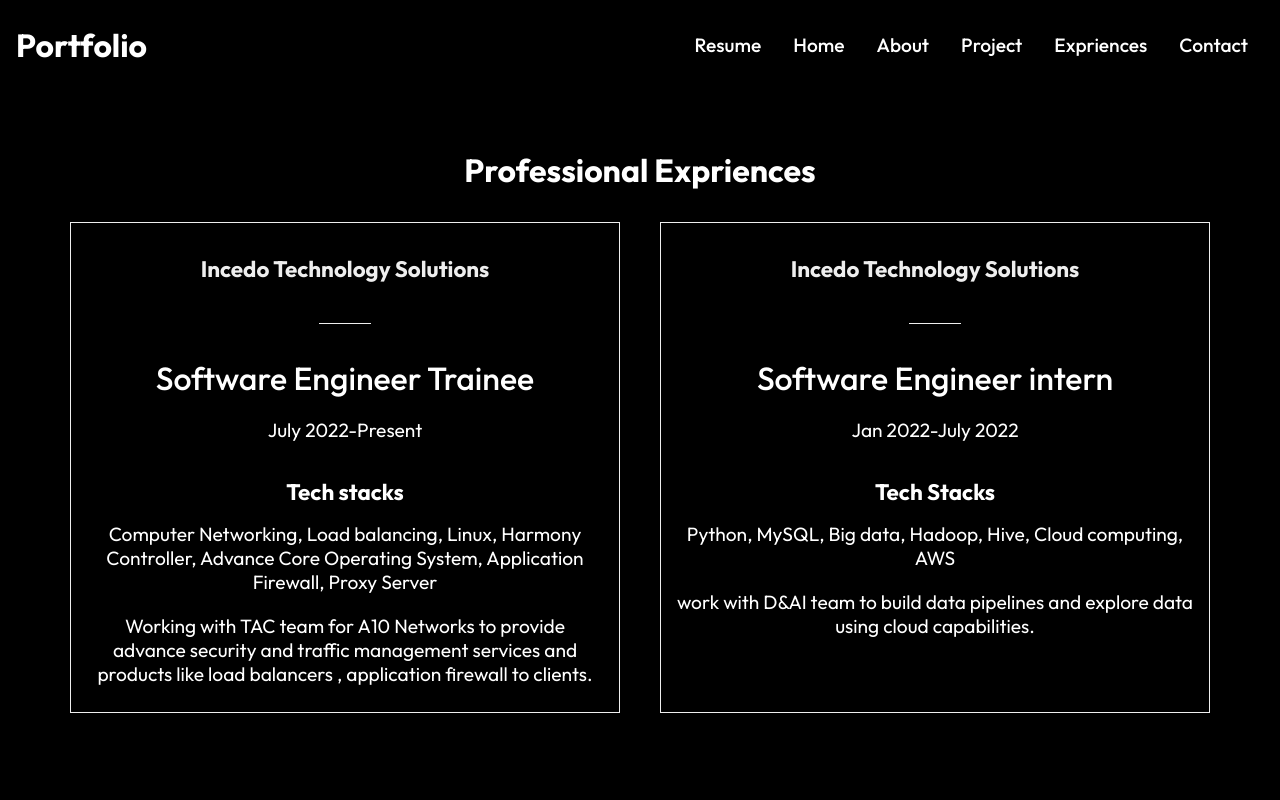
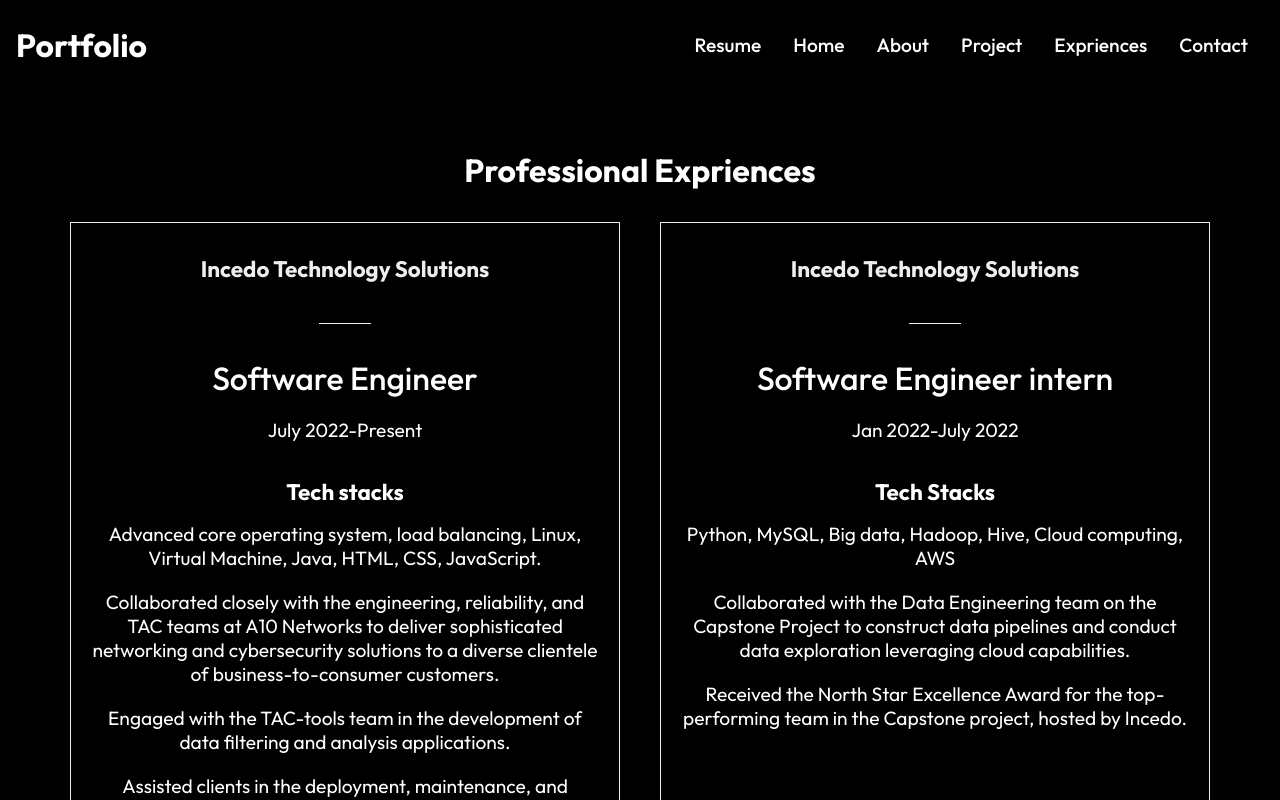
Before and after one commit to krishnendra007/portfolio, a React (Create React App) app: page /expriences in a window 1280 px wide. Shown: the top 800 px of the page. Built offline with nearby package versions, Linux system fonts and the light colour scheme.

Commit message:
Update PricingCard.js

```diff
--- a/src/components/PricingCard.js
+++ b/src/components/PricingCard.js
@@ -12,14 +12,18 @@
           <span className="bar">
 
           </span>
-            <p className="btc">Software Engineer Trainee</p>
+          <p className="btc">Software Engineer </p>
           <p>July 2022-Present</p>
-            <p>  <h3>Tech stacks</h3> Computer Networking, Load balancing, Linux, Harmony Controller, Advance Core Operating System,
-                  Application Firewall, Proxy Server
+
+          <p>  <h3>Tech stacks</h3> Advanced core operating system, load balancing, Linux, Virtual Machine, Java, HTML, CSS, JavaScript.
           </p>
-            <p>Working with TAC team for A10 Networks to provide advance security and traffic management services and products like load balancers ,
-                application firewall to clients.
+          <p>Collaborated closely with the engineering, reliability, and TAC teams at A10 Networks to deliver sophisticated networking and cybersecurity
+            solutions to a diverse clientele of business-to-consumer customers.
           </p>
+          <p>
+            Engaged with the TAC-tools team in the development of data filtering and analysis applications.
+          </p>
+          <p>Assisted clients in the deployment, maintenance, and optimization of load balancing and traffic management solutions within their networks.</p>
         </div>
 
         <div className="card">
@@ -29,7 +33,10 @@
           <p className="btc">Software Engineer intern</p>
           <p>Jan 2022-July 2022</p>
           <p><h3>Tech Stacks </h3>Python, MySQL, Big data, Hadoop, Hive, Cloud computing, AWS</p>
-            <p>work with D&AI team to build data pipelines and explore data using cloud capabilities.
+          <p>Collaborated with the Data Engineering team on the Capstone Project to construct data pipelines and conduct data exploration leveraging cloud
+            capabilities.
+          </p>
+          <p>Received the North Star Excellence Award for the top-performing team in the Capstone project, hosted by Incedo.
           </p>
 
         </div>
```
Lines whose indentation alone changed are shown as unchanged.
